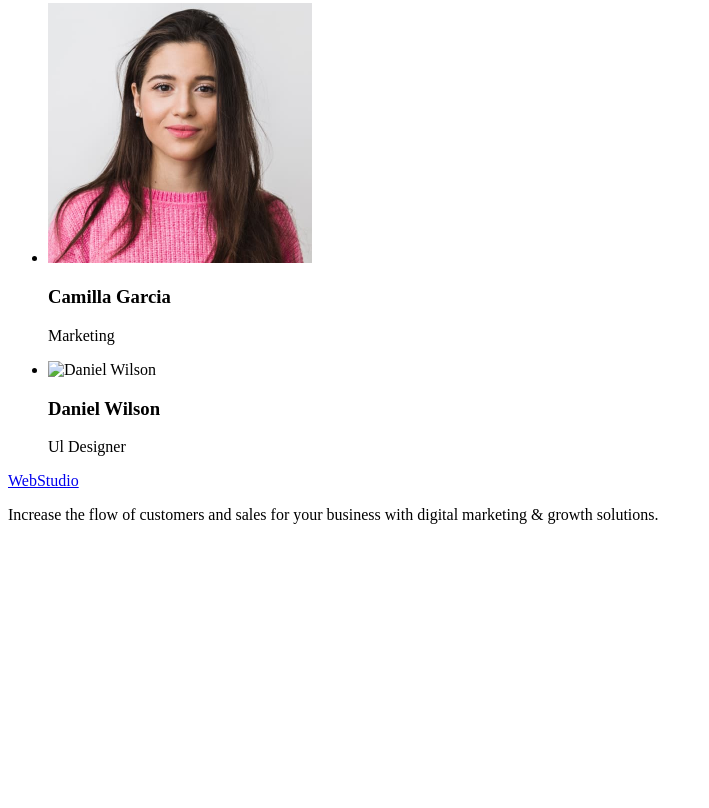
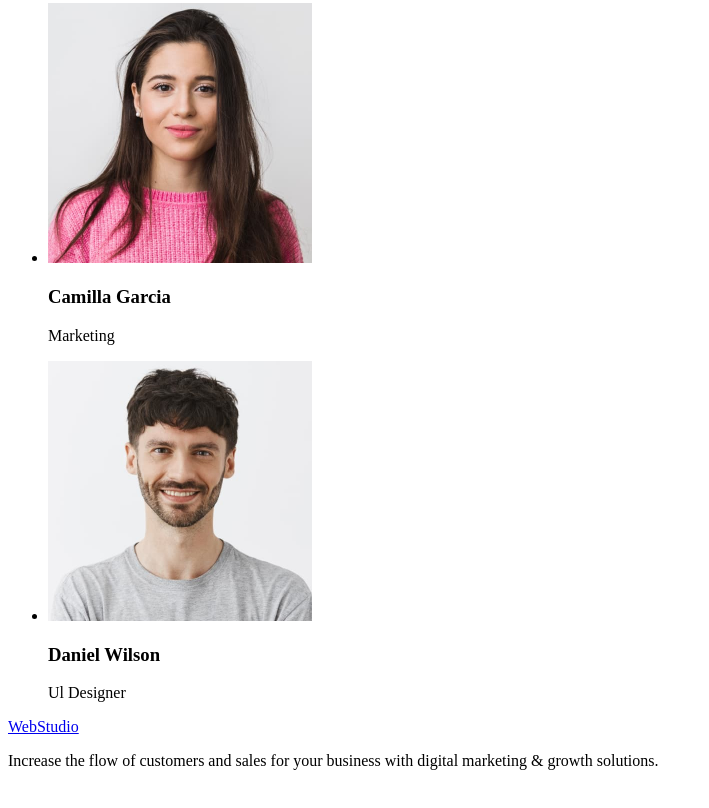
Before and after one commit to NataliyaHr/goit-markup-hw-01, a plain HTML site: page index.html in a window 1280 px wide. Shown: the part 1372-2180 px from the top of the page, without its empty margins (0-709 px from the left). Before the commit the page ends 1938 px from the top, so only its background shows below. Drawn offline with Linux system fonts and the light colour scheme.

Commit message:
add index file

```diff
--- a/index.html
+++ b/index.html
@@ -80,7 +80,7 @@
                     <p>Marketing</p>
                 </li>
                 <li>
-                    <img src="images/imgdaniel.jpgit g" alt="Daniel Wilson" width="264" height="260">
+                    <img src="images/imgdaniel.jpg" alt="Daniel Wilson" width="264" height="260">
                     <h3>Daniel Wilson</h3>
                     <p>Ul Designer</p>
                 </li>
```
